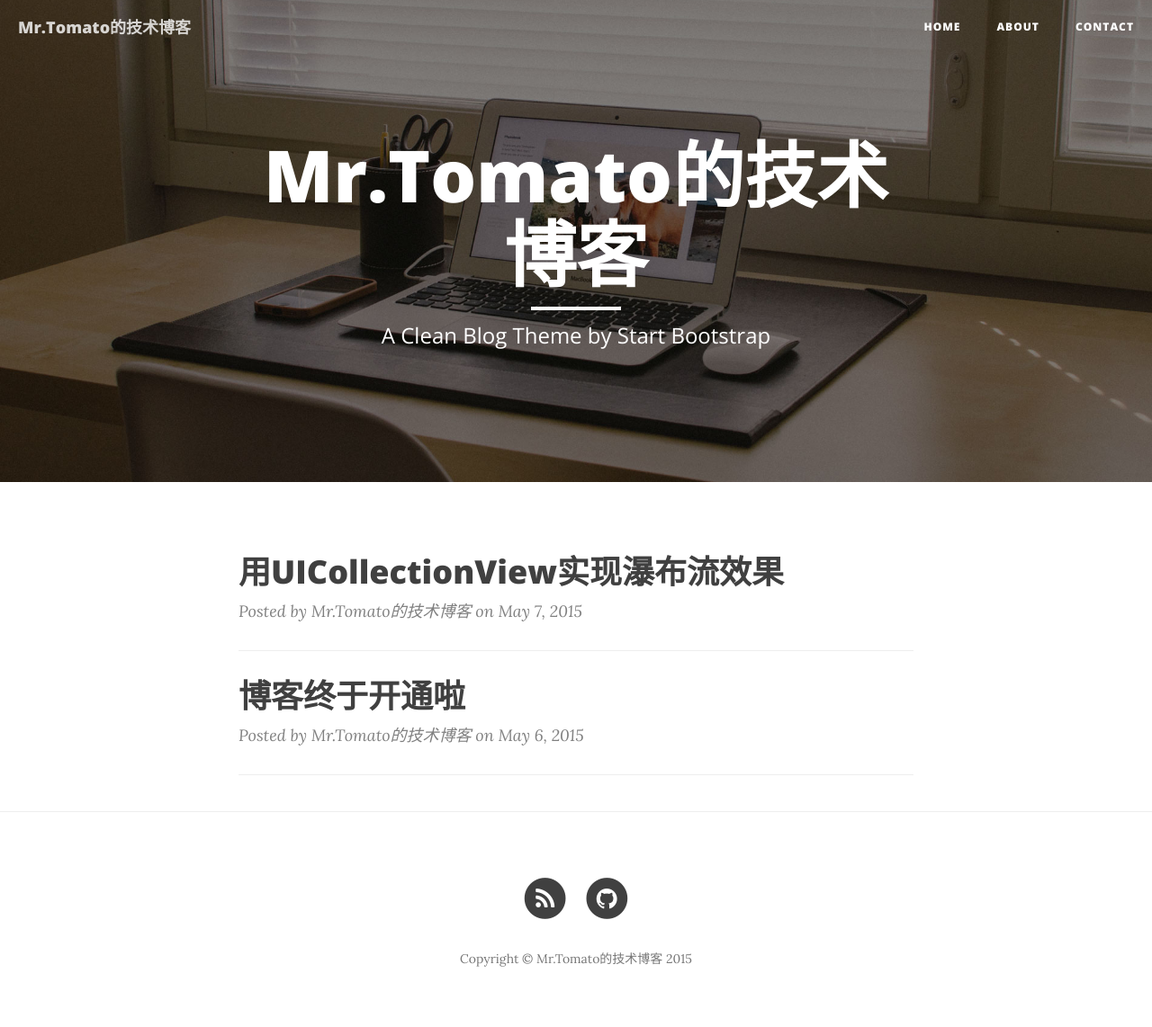
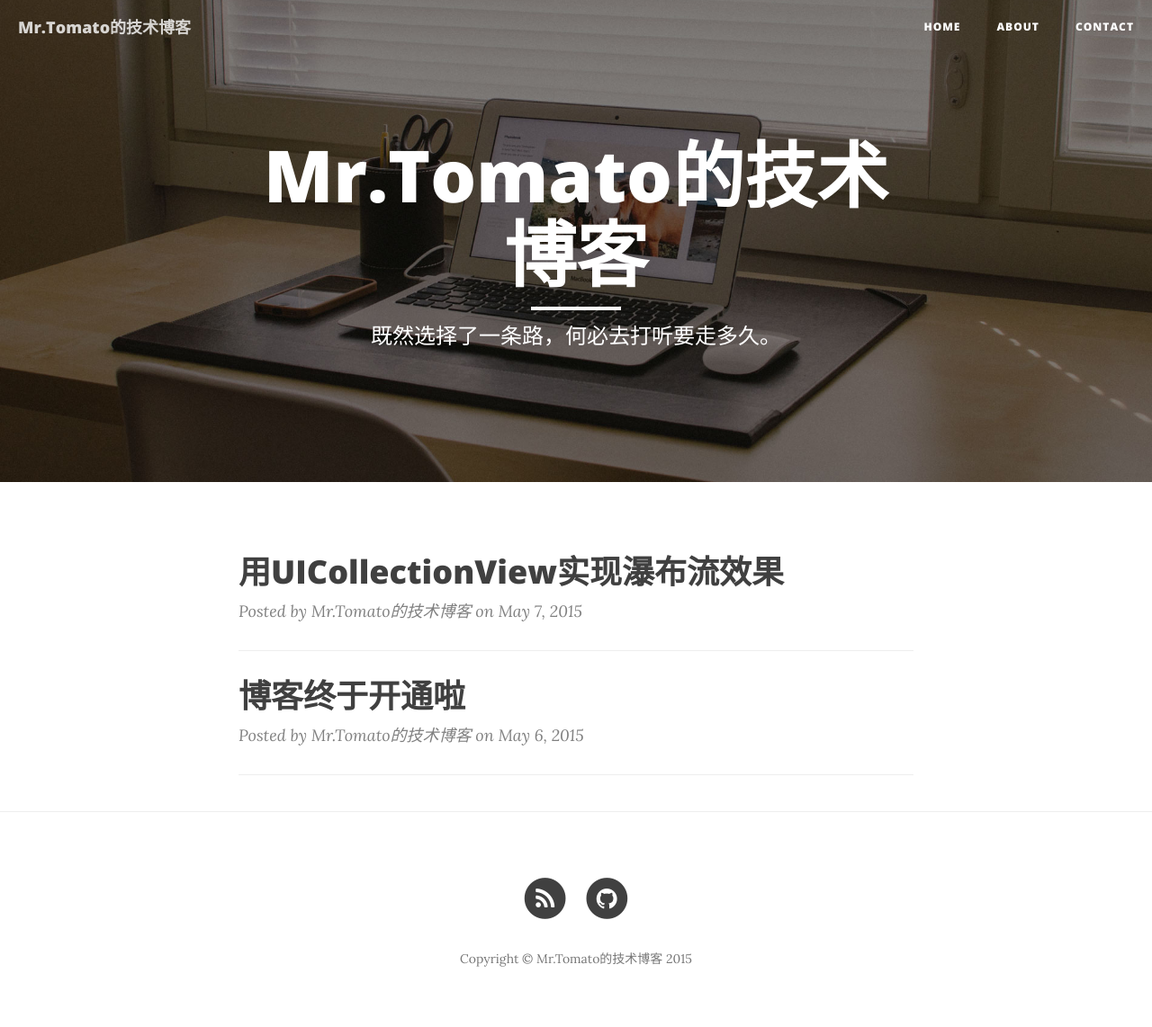
Before and after one commit to rhythmcity/blog, a Jekyll site: the page built from index.html, in a window 1280 px wide. Shown: the whole page at 90% size. Built offline with Jekyll 4.4.1, drawn with Linux system fonts in a browser that asks for light colours; nearby versions of some CDN libraries; the list of posts is cut into pages by our own code.

Commit message:
Update index.html

```diff
--- a/index.html
+++ b/index.html
@@ -1,6 +1,6 @@
 ---
 layout: page
-description: "A Clean Blog Theme by Start Bootstrap"
+description: "既然选择了一条路，何必去打听要走多久。"
 ---
 
 {% for post in paginator.posts %}
```
